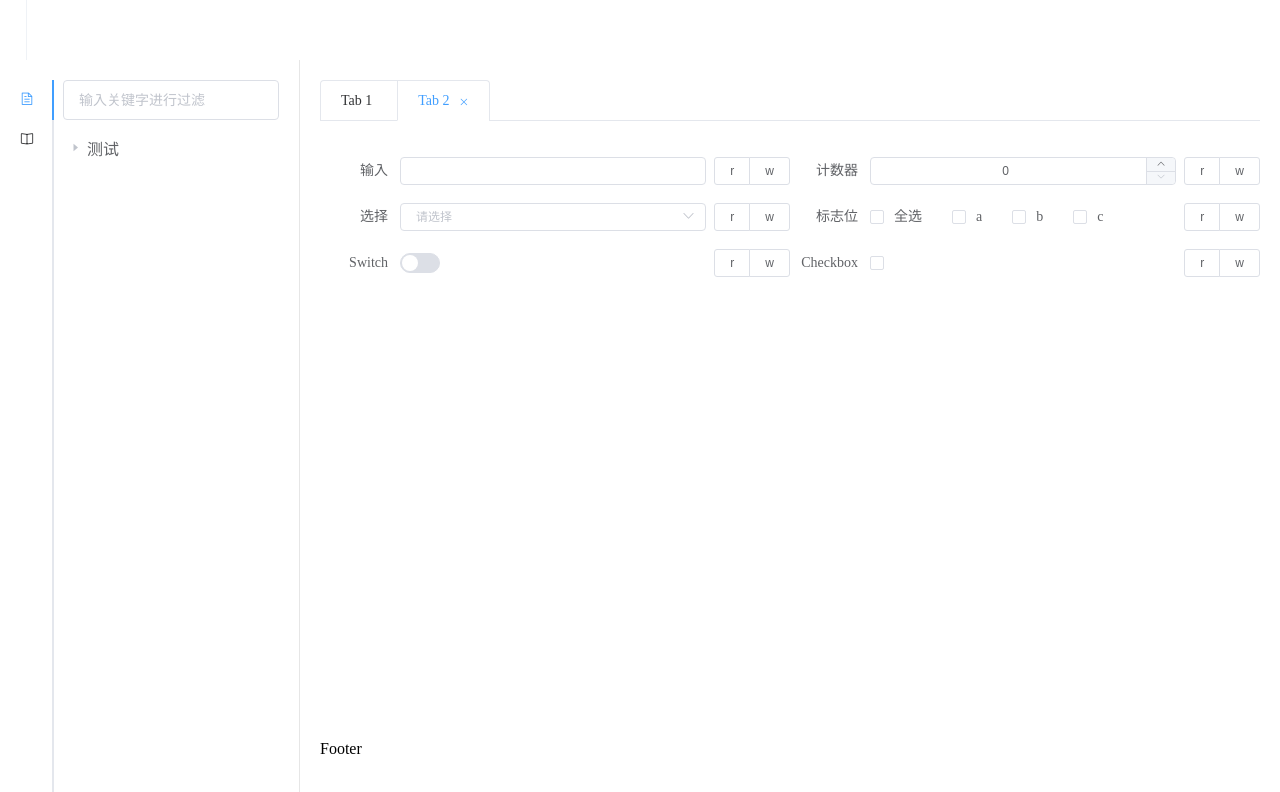
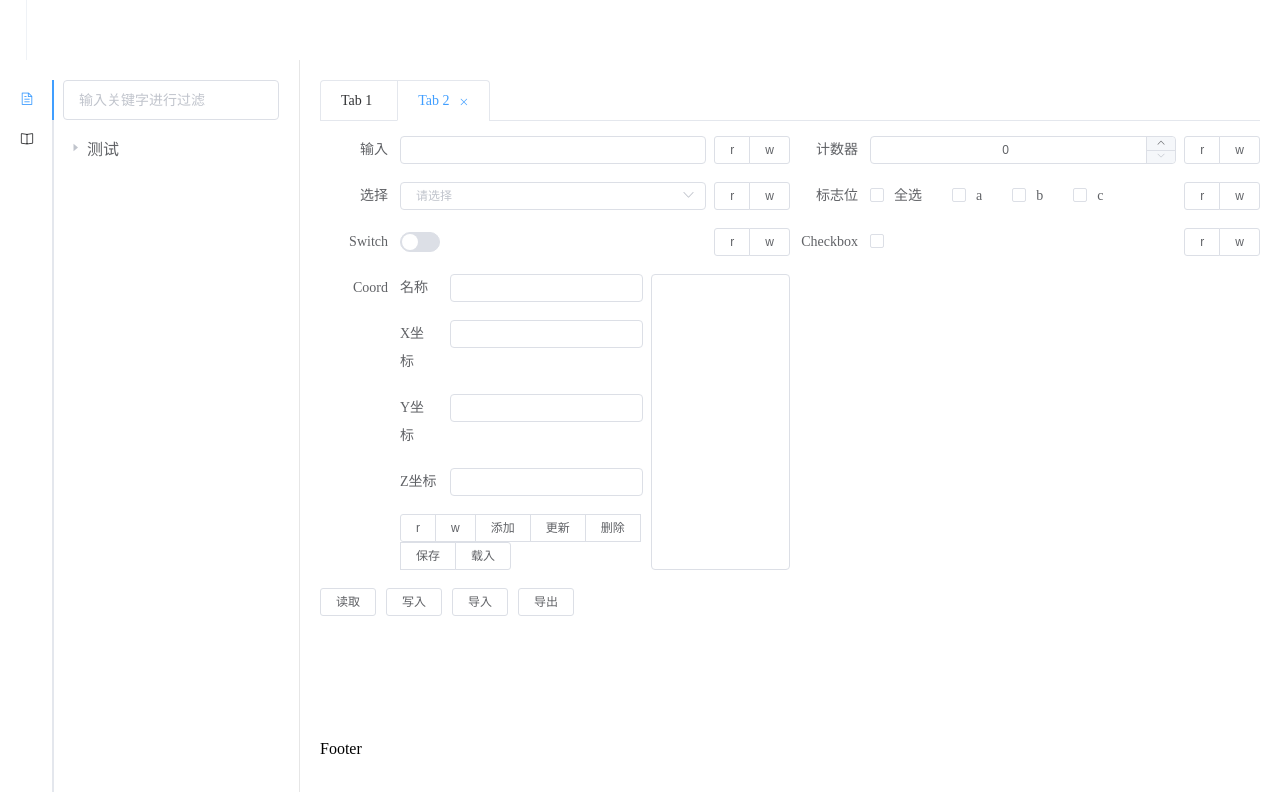
Before and after one commit to czastack/electron_vue_hack, a Vue app: page / in a window 1280 px wide. Shown: the top 792 px of the page. Built offline with nearby package versions, Linux system fonts and the light colour scheme.

Commit message:
feat: add model-group and model-coord

```diff
--- a/src/App.vue
+++ b/src/App.vue
@@ -19,4 +19,8 @@ body {
 #app {
   height: 100%;
 }
+
+.flex-grow-1 {
+  flex-grow: 1;
+}
 </style>
--- a/src/components/HelloWorld.vue
+++ b/src/components/HelloWorld.vue
@@ -1,16 +1,14 @@
 <template>
   <div class="hello">
-    <h1>{{ msg }}</h1>
-    <el-form ref="form" :model="form" label-width="80px">
-      <grid :cap="10" :cols="2" class="grid-reactive">
+    <model-group>
       <model-input label="输入" />
       <model-input-number label="计数器" :attrs="{min: 0}" />
       <model-select label="选择" :options="$options.options" />
       <model-flags label="标志位" :labels="['a', 'b', 'c']" />
       <model-switch label="Switch" />
       <model-checkbox label="Checkbox" />
-      </grid>
-    </el-form>
+      <model-coord label="Coord" />
+    </model-group>
   </div>
 </template>
 
@@ -43,7 +41,7 @@ export default {
   }],
   data() {
     return {
-      form: {},
+
     }
   },
 }
@@ -54,9 +52,4 @@ export default {
 h3 {
   margin: 40px 0 0;
 }
-@media screen and (max-width: 1200px) {
-  .grid-reactive {
-    grid-template-columns: 1fr!important;
-  }
-}
 </style>
--- a/src/components/grid.vue
+++ b/src/components/grid.vue
@@ -62,4 +62,9 @@ export default {
 .grid {
   display: grid;
 }
+@media screen and (max-width: 1200px) {
+  .grid-reactive {
+    grid-template-columns: 1fr!important;
+  }
+}
 </style>
--- a/src/components/model-widgets/index.js
+++ b/src/components/model-widgets/index.js
@@ -1,3 +1,4 @@
+import ModelGroup from './model-group.vue'
 import ModelWidgetLayout from './model-widget-layout.vue'
 import ModelInput from './model-input.vue'
 import ModelInputNumber from './model-input-number.vue'
@@ -5,8 +6,10 @@ import ModelSelect from './model-select.vue'
 import ModelSwitch from './model-switch.vue'
 import ModelCheckbox from './model-checkbox.vue'
 import ModelFlags from './model-flags.vue'
+import ModelCoord from './model-coord.vue'
 
 const components = [
+  ModelGroup,
   ModelWidgetLayout,
   ModelInput,
   ModelInputNumber,
@@ -14,6 +17,7 @@ const components = [
   ModelSwitch,
   ModelCheckbox,
   ModelFlags,
+  ModelCoord,
 ]
 
 export default {
--- /dev/null
+++ b/src/components/model-widgets/model-coord.vue
@@ -0,0 +1,67 @@
+<template>
+  <el-form-item :label="label" size="mini" class="model-coord">
+    <div class="model-view model-coord-content">
+      <div class="flex-grow-1">
+        <el-form ref="form" label-position="left" label-width="50px">
+          <el-form-item label="名称" size="mini">
+            <el-input v-model="name"></el-input>
+          </el-form-item>
+          <el-form-item label="X坐标" size="mini">
+            <el-input v-model="x"></el-input>
+          </el-form-item>
+          <el-form-item label="Y坐标" size="mini">
+            <el-input v-model="y"></el-input>
+          </el-form-item>
+          <el-form-item label="Z坐标" size="mini">
+            <el-input v-model="z"></el-input>
+          </el-form-item>
+        </el-form>
+        <el-button-group>
+          <el-button size="mini" @click="onread">r</el-button>
+          <el-button size="mini" @click="onwrite" v-if="!readonly">w</el-button>
+          <el-button size="mini">添加</el-button>
+          <el-button size="mini">更新</el-button>
+          <el-button size="mini">删除</el-button>
+          <el-button size="mini">保存</el-button>
+          <el-button size="mini">载入</el-button>
+        </el-button-group>
+      </div>
+      <select multiple></select>
+    </div>
+  </el-form-item>
+</template>
+
+<script>
+import modelWidget from './model-widget.js'
+
+export default {
+  extends: modelWidget,
+  name: 'model-coord',
+  data() {
+    return {
+      name: '',
+      x: '',
+      y: '',
+      z: '',
+    }
+  },
+  methods: {
+
+  },
+}
+</script>
+
+<style lang="scss" scoped>
+.model-coord {
+  .model-coord-content {
+    display: flex;
+  }
+  select {
+    width: 200px;
+    margin-left: 8px;
+    border-radius: 4px;
+    border: 1px solid #DCDFE6;
+    overflow: auto;
+  }
+}
+</style>
--- /dev/null
+++ b/src/components/model-widgets/model-group.vue
@@ -0,0 +1,51 @@
+<template>
+  <div class="model-group">
+    <el-form ref="form" :model="form" class="model-group-form" label-width="80px">
+      <grid :cols="cols" class="grid-reactive">
+        <slot></slot>
+      </grid>
+    </el-form>
+    <slot name="footer">
+      <div>
+        <el-button size="mini">读取</el-button>
+        <el-button size="mini">写入</el-button>
+        <el-button size="mini">导入</el-button>
+        <el-button size="mini">导出</el-button>
+        <slot name="footer-button"></slot>
+      </div>
+    </slot>
+  </div>
+</template>
+
+<script>
+export default {
+  name: 'model-group',
+  props: {
+    cols: {
+      type: Number,
+      default: 2,
+    }
+  },
+  provide() {
+    return {
+      group: this,
+    }
+  },
+  data() {
+    return {
+      form: {},
+    }
+  },
+}
+</script>
+
+<style lang="scss">
+.model-group {
+  display: flex;
+  flex-direction: column;
+
+  .model-group-form {
+    flex-grow: 1;
+  }
+}
+</style>
--- a/src/views/Home.vue
+++ b/src/views/Home.vue
@@ -21,11 +21,11 @@
       <el-aside class="aside-left" :class="{'aside-collapse': asideTabHide}">
         <el-tabs tab-position="left" class="aside-left-tabs" ref="asideTabs" @tab-click="asideTabClick">
           <el-tab-pane label="tools">
-            <span slot="label"><i class="el-icon-document"></i></span>
+            <template #label><i class="el-icon-document"></i></template>
             <aside-tools />
           </el-tab-pane>
           <el-tab-pane label="test">
-            <span slot="label"><i class="el-icon-reading"></i></span>
+            <template #label><i class="el-icon-reading"></i></template>
             <div>test</div>
           </el-tab-pane>
         </el-tabs>
```
Lines whose indentation alone changed are shown as unchanged.
